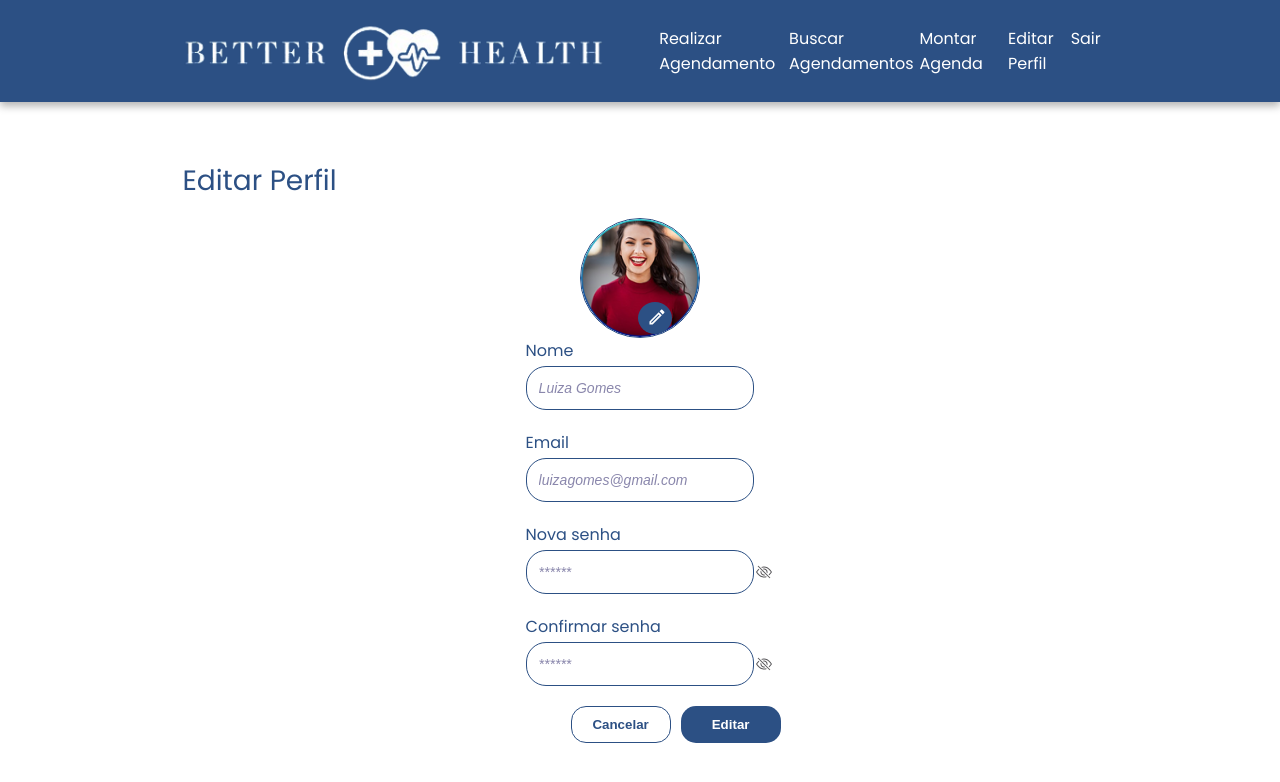
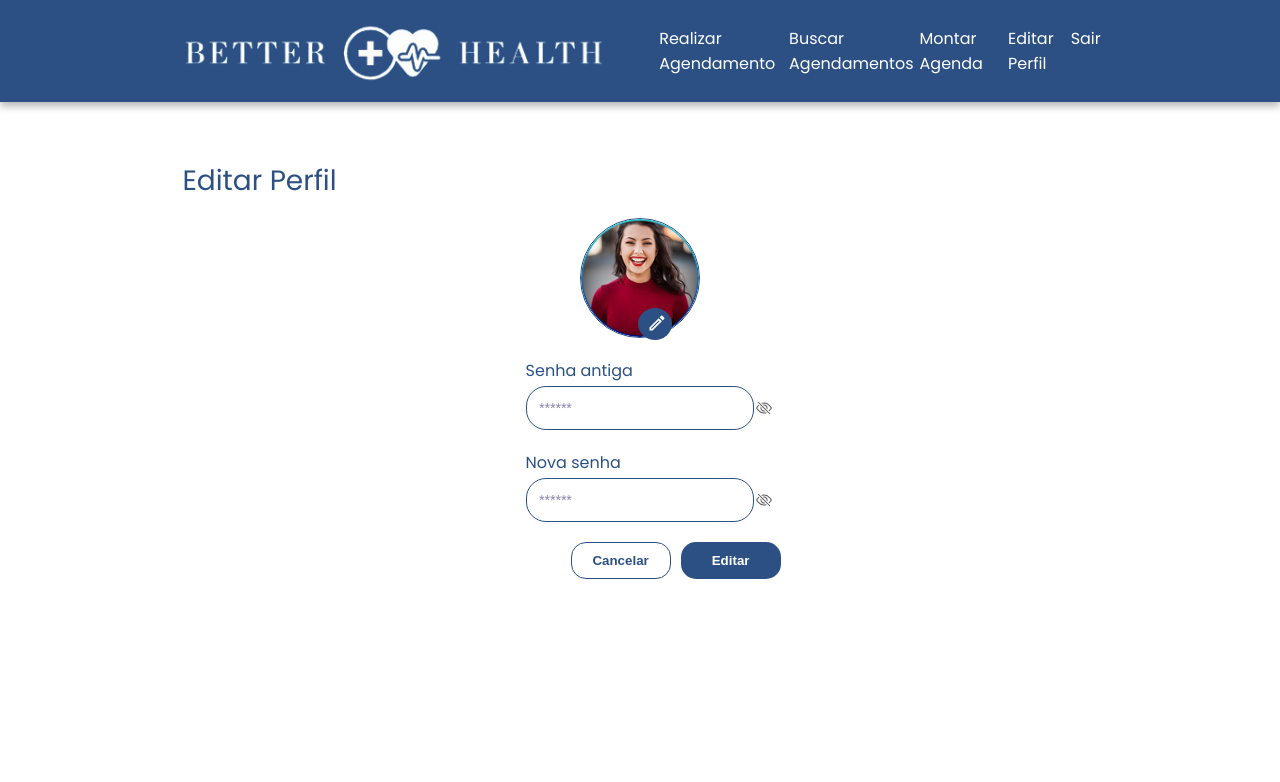
Before and after one commit to Lucasvalves/better_health, a Next.js app in the folder frontend/: page /edit-profile in a window 1280 px wide. Shown: the top 782 px of the page. Built offline with nearby package versions, Linux system fonts and the light colour scheme.

Commit message:
feat: implement user profile update functionality

```diff
--- a/frontend/src/app/(protect)/edit-profile/edit-profile-model.ts
+++ b/frontend/src/app/(protect)/edit-profile/edit-profile-model.ts
@@ -1,31 +1,78 @@
-'use client'
-import { useState, useRef } from 'react'
+import { useState, useRef, FormEvent } from 'react'
+import { useMutation } from '@tanstack/react-query'
+import { enqueueSnackbar } from 'notistack'
+import { UpdateUserBody, User } from '@/domain/models/user'
+import { UpdateUserServiceContract } from '@/data/user-service/update-user-service/update-user-service'
+import { AxiosError } from 'axios'
+import Cookies from 'js-cookie'
 
-export default function useEditProfileModel() {
+type ApiError = { message?: string }
+
+type UserServiceRegistry = {
+  updateUserService: UpdateUserServiceContract
+}
+
+export default function useEditProfileModel({
+  updateUserService
+}: UserServiceRegistry) {
   const [imageUrl, setImageUrl] = useState<string | null>(null)
   const fileInputRef = useRef<HTMLInputElement>(null)
+  const [updateUserPayload, setUpdateUserPayload] = useState<UpdateUserBody>({
+    oldPassword: '',
+    newPassword: '',
+    avatar_url: undefined
+  })
 
   const handleFileChange = (e: React.ChangeEvent<HTMLInputElement>) => {
     const file = e.target.files?.[0]
-    if (file) {
-      if (!file.type.startsWith('image/')) {
-        alert('Por favor, selecione um arquivo de imagem')
-        return
-      }
+    if (!file) return
 
-      const objectUrl = URL.createObjectURL(file)
-      setImageUrl(objectUrl)
-
-      return () => URL.revokeObjectURL(objectUrl)
-    }
+    const objectUrl = URL.createObjectURL(file)
+    setImageUrl(objectUrl)
+    setUpdateUserPayload((prev) => ({
+      ...prev,
+      avatar_url: file
+    }))
   }
 
-  const triggerFileInput = () => {
-    fileInputRef.current?.click()
+  const { mutate: updateUser } = useMutation<
+    User,
+    AxiosError<ApiError>,
+    { body: UpdateUserBody | FormData; token?: string }
+  >({
+    mutationFn: async ({ body, token }) => {
+      return await updateUserService.exec({ body, token })
+    },
+    onSuccess: () =>
+      enqueueSnackbar('Usuário atualizado com sucesso!', {
+        variant: 'success'
+      }),
+    onError: (err) =>
+      enqueueSnackbar(
+        err.response?.data?.message || 'Erro ao atualizar usuário.',
+        {
+          variant: 'error'
+        }
+      )
+  })
+  const triggerFileInput = () => fileInputRef.current?.click()
+
+  const handleUpdateUser = (e: FormEvent) => {
+    e.preventDefault()
+    const token = Cookies.get('token')
+    updateUser({ body: updateUserPayload, token })
   }
+
+  const handleChange = (field: keyof UpdateUserBody, value: string) => {
+    setUpdateUserPayload((prev) => ({ ...prev, [field]: value }))
+  }
+
   return {
     handleFileChange,
     triggerFileInput,
-    imageUrl
+    imageUrl,
+    handleUpdateUser,
+    handleChange,
+    fileInputRef
   }
 }
--- a/frontend/src/app/(protect)/edit-profile/edit-profile-view-model.tsx
+++ b/frontend/src/app/(protect)/edit-profile/edit-profile-view-model.tsx
@@ -1,8 +1,15 @@
 'use client'
+import { HttpClient } from '@/infrastructure/http/http-client'
 import useEditProfileModel from './edit-profile-model'
 import EditProfileView from './edit-profile-view'
+import { UpdateUserService } from '@/data/user-service/update-user-service/update-user-service'
 
 export default function EditProfileViewModel() {
-  const methods = useEditProfileModel()
+  const httpClient = HttpClient.create()
+  const updateUserService = UpdateUserService.create(httpClient)
+
+  const methods = useEditProfileModel({
+    updateUserService
+  })
   return <EditProfileView {...methods} />
 }
--- a/frontend/src/app/(protect)/edit-profile/edit-profile-view.tsx
+++ b/frontend/src/app/(protect)/edit-profile/edit-profile-view.tsx
@@ -1,5 +1,4 @@
 'use client'
-import Form from 'next/form'
 import styles from './page.module.scss'
 import Image from 'next/image'
 import { MdOutlineEdit } from 'react-icons/md'
@@ -10,15 +9,21 @@ import useEditProfileModel from './edit-profile-model'
 export default function EditProfileView(
   methods: ReturnType<typeof useEditProfileModel>
 ) {
-  const { handleFileChange, triggerFileInput, imageUrl } = methods
+  const {
+    handleFileChange,
+    triggerFileInput,
+    imageUrl,
+    handleUpdateUser,
+    handleChange,
+    fileInputRef
+  } = methods
 
   return (
     <div className={styles.page}>
       <div>
         <p className={styles.title}>Editar Perfil</p>
       </div>
-      <div className={styles.formWrapper}>
-        <Form action="">
+      <form onSubmit={handleUpdateUser} className={styles.formWrapper}>
         <div className={styles.itemsCenter}>
           <label className={styles.avatarWrapper}>
             <Image
@@ -30,42 +35,35 @@ export default function EditProfileView(
               onClick={triggerFileInput}
             />
             <input
-                aria-label="edit"
+              ref={fileInputRef}
               type="file"
               accept="image/*"
               className={styles.fileInput}
               onChange={handleFileChange}
+              title="Selecionar imagem de perfil"
             />
             <div className={styles.editIcon}>
               <MdOutlineEdit size="20" />
             </div>
           </label>
           <AppInput
-              label="Nome"
-              placeholder="Luiza Gomes"
-              className={styles.inputContainer}
-            />
-            <AppInput
-              label="Email"
-              placeholder="luizagomes@gmail.com"
+            label="Senha antiga"
+            placeholder="******"
+            type="password"
+            onChange={(e) => handleChange('oldPassword', e.target.value)}
             className={styles.inputContainer}
           />
           <AppInput
             label="Nova senha"
             placeholder="******"
             type="password"
+            onChange={(e) => handleChange('newPassword', e.target.value)}
             className={styles.inputContainer}
           />
-            <AppInput
-              label="Confirmar senha"
-              placeholder="******"
-              type="password"
-              className={styles.inputContainer}
-            />
-            <ButtonGroup rightButtonLabel="Cancelar" leftButtonLabel="Editar" />
+
+          <ButtonGroup leftButtonLabel="Editar" rightButtonLabel="Cancelar" />
         </div>
-        </Form>
-      </div>
+      </form>
     </div>
   )
 }
--- a/frontend/src/app/(protect)/edit-profile/page.module.scss
+++ b/frontend/src/app/(protect)/edit-profile/page.module.scss
@@ -13,14 +13,13 @@
     }
   }
 
-  .formWrapper {
   form {
     margin: auto;
     display: flex;
     flex-direction: column;
     align-items: center;
+    position: relative;
     width: 50%;
-      position: relative;
 
     .itemsCenter {
       width: 50%;
@@ -29,13 +28,13 @@
 
       .avatarWrapper {
         display: inline-block;
-          width: 120px;
         height: 120px;
         border-radius: 50%;
         overflow: hidden;
         cursor: pointer;
         margin: auto;
         border: solid 1px var(--primary-color);
+        margin-bottom: 20px;
 
         .avatarImage {
           width: 100%;
@@ -51,7 +50,7 @@
 
         .editIcon {
           position: absolute;
-            top: 16%;
+          top: 25%;
           right: 43%;
           background-color: var(--primary-color);
           color: white;
@@ -74,4 +73,3 @@
     }
   }
 }
-}
--- a/frontend/src/app/api/auth/route.ts
+++ b/frontend/src/app/api/auth/route.ts
@@ -15,7 +15,7 @@ export async function POST(req: Request) {
     const cookieStore = await cookies()
 
     cookieStore.set('token', token, {
-      httpOnly: true,
+      httpOnly: false,
       secure: process.env.NODE_ENV === 'production',
       path: '/',
       maxAge: 60 * 60 * 24 // 1 dia
--- /dev/null
+++ b/frontend/src/data/user-service/update-user-service/update-user-service.ts
@@ -0,0 +1,46 @@
+import { UpdateUser, UpdateUserBody, User } from '@/domain/models/user'
+import {
+  HttpMethod,
+  IHttpClient
+} from '@/infrastructure/contratcs/http-contratcs'
+
+export type UpdateUserServiceContract = {
+  exec: ({ body, token }: UpdateUser) => Promise<User>
+}
+
+export class UpdateUserService implements UpdateUserServiceContract {
+  private constructor(private readonly HttpClient: IHttpClient) {}
+
+  static create(HttpClient: IHttpClient): UpdateUserService {
+    return new UpdateUserService(HttpClient)
+  }
+
+  async exec({ body, token }: UpdateUser): Promise<User> {
+    let payload: UpdateUserBody | FormData
+
+    if (body instanceof FormData) {
+      payload = body
+    } else if (body.avatar_url instanceof File) {
+      const formData = new FormData()
+      formData.append('avatar_url', body.avatar_url)
+      if (body.oldPassword) formData.append('oldPassword', body.oldPassword)
+      if (body.newPassword) formData.append('newPassword', body.newPassword)
+      payload = formData
+    } else {
+      payload = body
+    }
+    const updateUser = await this.HttpClient.sendRequest<
+      User,
+      UpdateUserBody | FormData
+    >({
+      endpoint: '/users',
+      method: HttpMethod.PUT,
+      headers: {
+        Authorization: `Bearer ${token}`
+      },
+      body: payload
+    })
+
+    return updateUser
+  }
+}
--- a/frontend/src/presentation/components/Inputs/AppInput/index.tsx
+++ b/frontend/src/presentation/components/Inputs/AppInput/index.tsx
@@ -2,19 +2,21 @@
 import { BsEye, BsEyeSlash } from 'react-icons/bs'
 import { Condition } from '../../Condition'
 import style from './page.module.scss'
-import { useState } from 'react'
+import { ChangeEvent, useState } from 'react'
 
 type Props = {
   placeholder?: string
   type?: string
   label?: string
   className?: string
+  onChange?: (e: ChangeEvent<HTMLInputElement>) => void
 }
 export default function AppInput({
   label,
   placeholder,
   type,
-  className
+  className,
+  onChange
 }: Props) {
   const [showPassword, setShowPassword] = useState(false)
 
@@ -30,6 +32,7 @@ export default function AppInput({
             type === 'password' ? (showPassword ? 'text' : 'password') : type
           }
           placeholder={placeholder}
+          onChange={onChange}
         />
         <Condition when={type === 'password'}>
           <button
```
Also changed, not shown: frontend/src/domain/models/user.ts (+10 -0 lines). Lines whose indentation alone changed are shown as unchanged.
